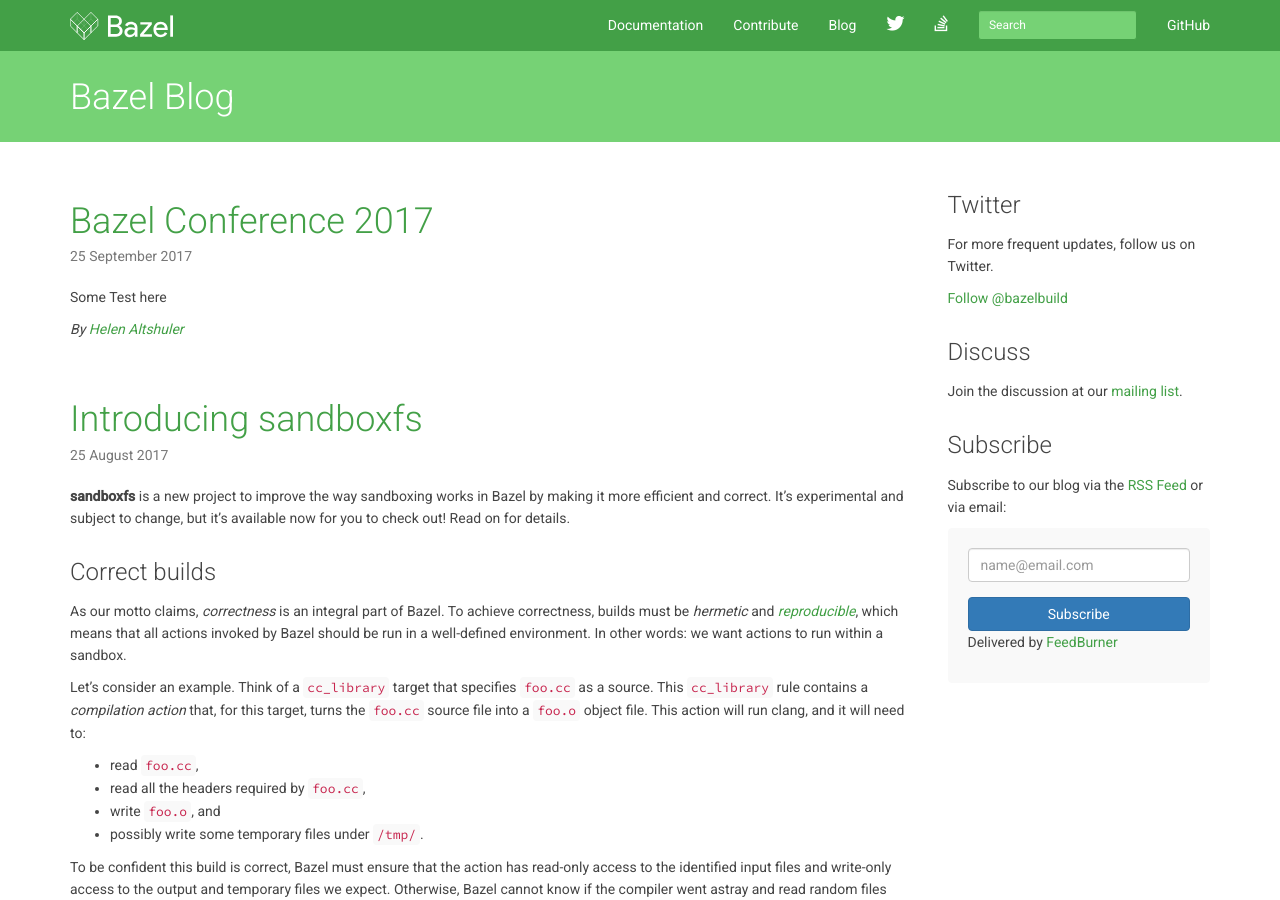
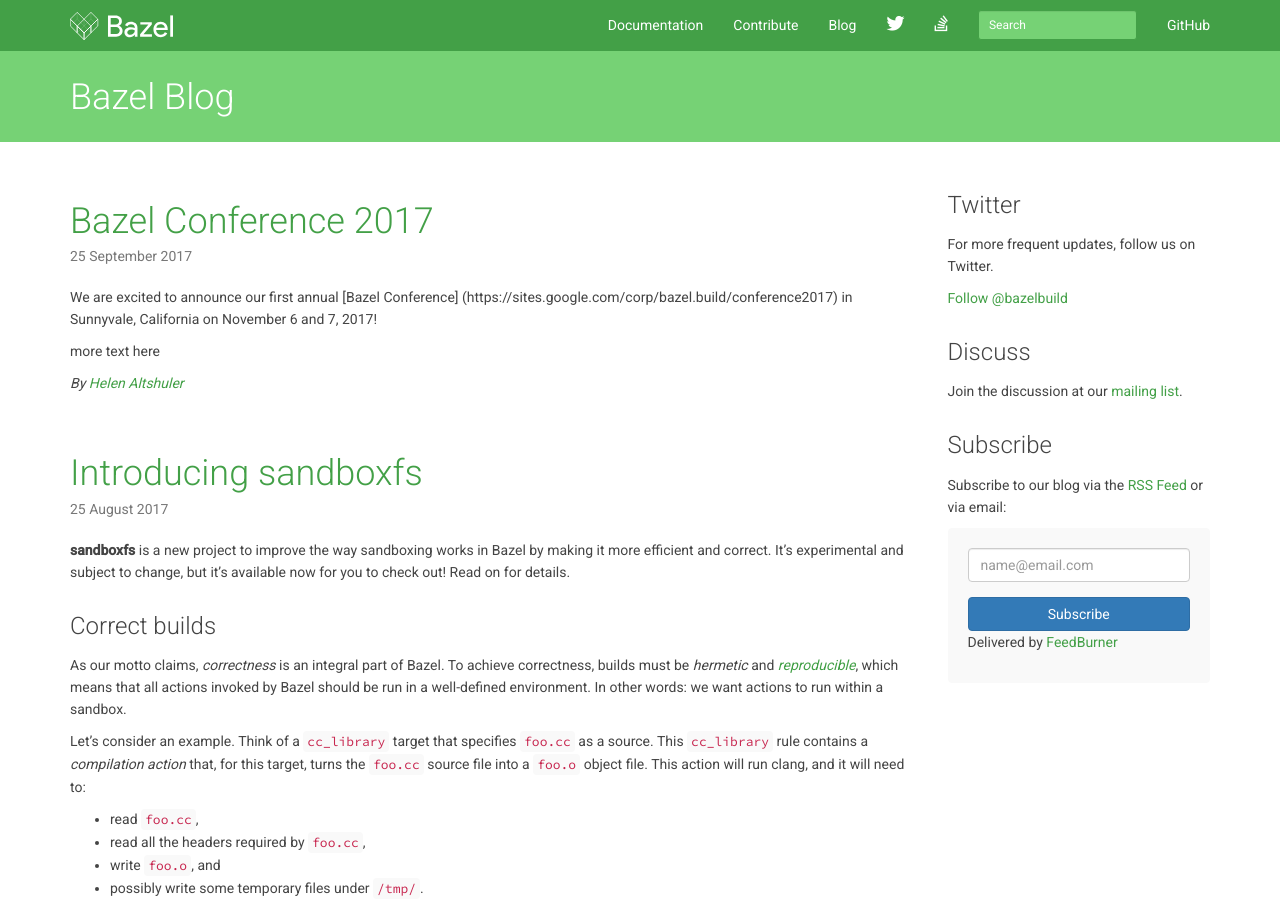
Before and after one commit to bazelbuild/bazel-blog, a Jekyll site: the page built from index.html, in a window 1280 px wide and 900 px high. Built offline with Jekyll 4.4.1, drawn with Linux system fonts in a browser that asks for light colours; nearby versions of some CDN libraries; library files that are not in the unit come from our copies; Markdown is read by kramdown in place of the engine named in the settings; the list of posts is cut into pages by our own code.

Commit message:
Update 2017-09-25-conference-2017.md

```diff
--- a/_posts/2017-09-25-conference-2017.md
+++ b/_posts/2017-09-25-conference-2017.md
@@ -3,6 +3,8 @@
 title: Bazel Conference 2017
 ---
 
-Some Test here
+We are excited to announce our first annual [Bazel Conference] (https://sites.google.com/corp/bazel.build/conference2017) in Sunnyvale, California on November 6 and 7, 2017!
+
+more text here
 
 *By [Helen Altshuler](https://github.com/helenalt)*
```
